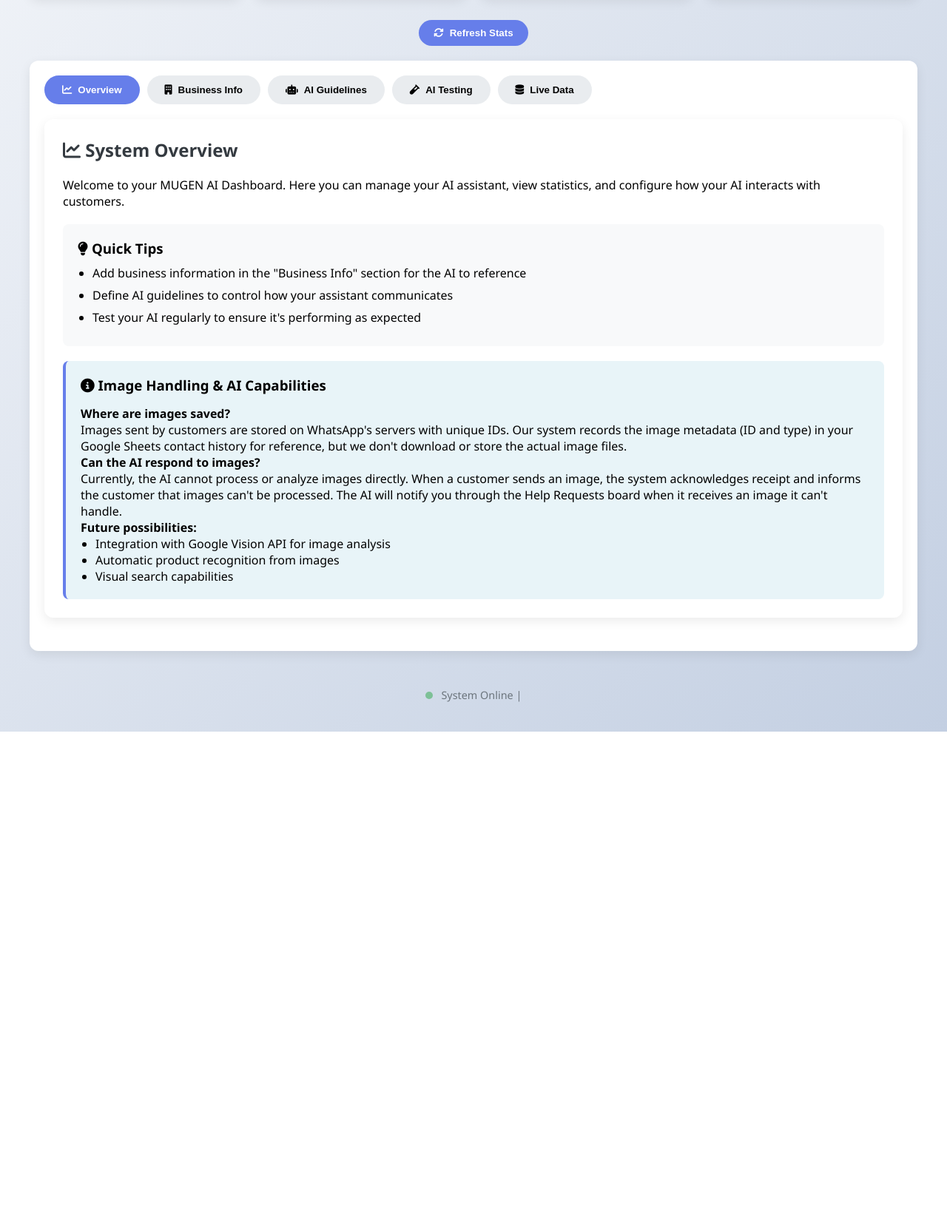
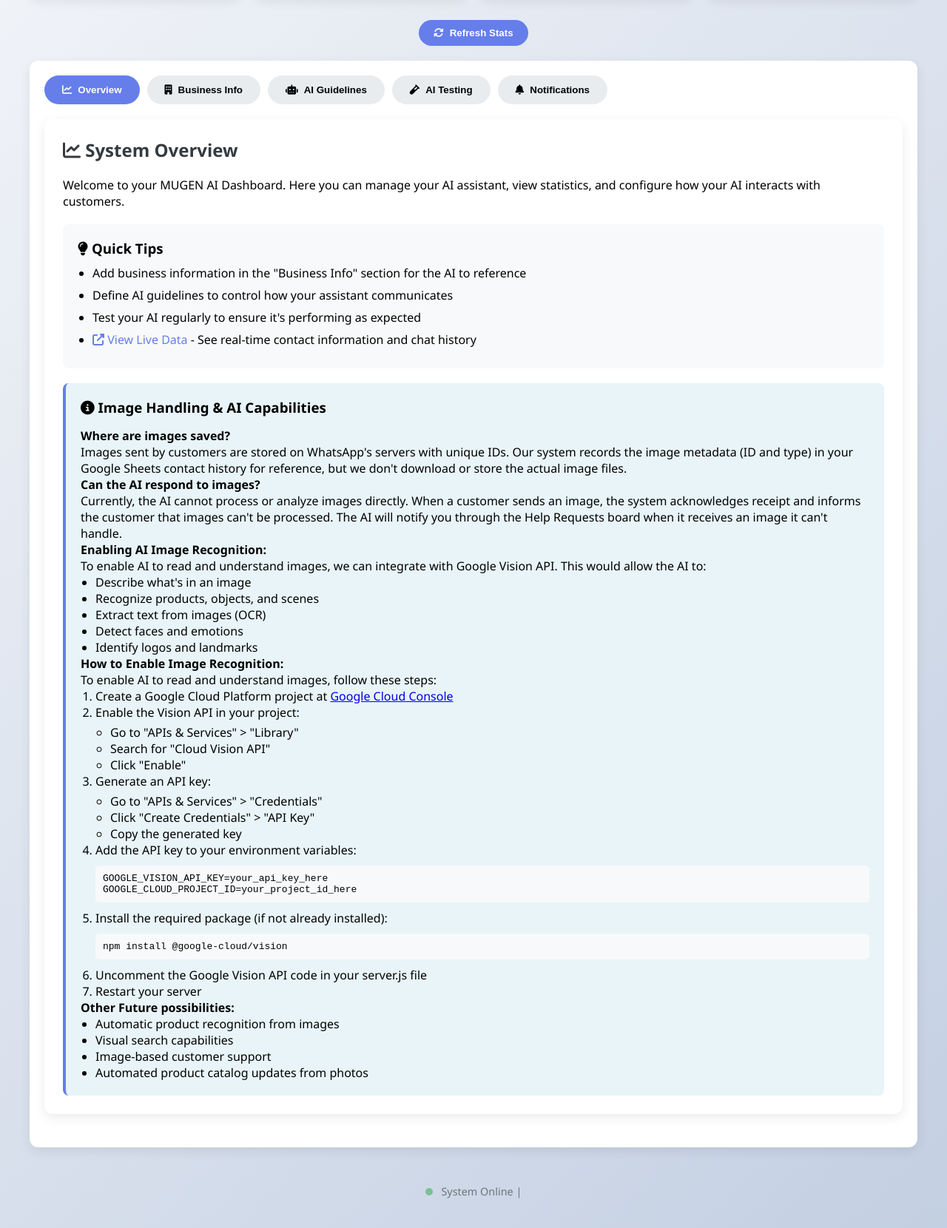
Before and after one commit to Mugen-GS/MUGEN-STORE, a website: page public/dashboard.html in a window 1280 px wide. Shown: the part 362-2022 px from the top of the page at 74% size. Before the commit the page ends 1351 px from the top, so only its background shows below. Drawn offline with Linux system fonts and the light colour scheme; no server answers.

Commit message:
Enhance dashboard navigation, improve image handling documentation, and add Google Vision API integration preparation

```diff
--- a/package.json
+++ b/package.json
@@ -13,6 +13,7 @@
   "dependencies": {
     "express": "^4.18.2",
     "axios": "^1.6.0",
-    "dotenv": "^16.3.1"
+    "dotenv": "^16.3.1",
+    "@google-cloud/vision": "^4.0.0"
   }
 }
--- a/public/dashboard.html
+++ b/public/dashboard.html
@@ -412,8 +412,8 @@
                 <button class="nav-tab" onclick="showTab('testing')">
                     <i class="fas fa-vial"></i> AI Testing
                 </button>
-                <button class="nav-tab" onclick="window.location.href='/live-data.html'">
-                    <i class="fas fa-database"></i> Live Data
+                <button class="nav-tab" onclick="showTab('notifications')">
+                    <i class="fas fa-bell"></i> Notifications
                 </button>
             </div>
 
@@ -430,6 +430,7 @@
                             <li style="margin-bottom: 8px;">Add business information in the "Business Info" section for the AI to reference</li>
                             <li style="margin-bottom: 8px;">Define AI guidelines to control how your assistant communicates</li>
                             <li style="margin-bottom: 8px;">Test your AI regularly to ensure it's performing as expected</li>
+                            <li style="margin-bottom: 8px;"><a href="/live-data.html" style="color: var(--primary); text-decoration: none;"><i class="fas fa-external-link-alt"></i> View Live Data</a> - See real-time contact information and chat history</li>
                         </ul>
                     </div>
 
@@ -443,11 +444,52 @@
                             <p><strong>Can the AI respond to images?</strong></p>
                             <p>Currently, the AI cannot process or analyze images directly. When a customer sends an image, the system acknowledges receipt and informs the customer that images can't be processed. The AI will notify you through the Help Requests board when it receives an image it can't handle.</p>
 
-                            <p><strong>Future possibilities:</strong></p>
+                            <p><strong>Enabling AI Image Recognition:</strong></p>
+                            <p>To enable AI to read and understand images, we can integrate with Google Vision API. This would allow the AI to:</p>
                             <ul style="padding-left: 20px;">
-                                <li>Integration with Google Vision API for image analysis</li>
+                                <li>Describe what's in an image</li>
+                                <li>Recognize products, objects, and scenes</li>
+                                <li>Extract text from images (OCR)</li>
+                                <li>Detect faces and emotions</li>
+                                <li>Identify logos and landmarks</li>
+                            </ul>
+
+                            <p><strong>How to Enable Image Recognition:</strong></p>
+                            <p>To enable AI to read and understand images, follow these steps:</p>
+                            <ol style="padding-left: 20px;">
+                                <li>Create a Google Cloud Platform project at <a href="https://console.cloud.google.com/" target="_blank">Google Cloud Console</a></li>
+                                <li>Enable the Vision API in your project:
+                                    <ul style="padding-left: 20px; margin-top: 5px;">
+                                        <li>Go to "APIs & Services" > "Library"</li>
+                                        <li>Search for "Cloud Vision API"</li>
+                                        <li>Click "Enable"</li>
+                                    </ul>
+                                </li>
+                                <li>Generate an API key:
+                                    <ul style="padding-left: 20px; margin-top: 5px;">
+                                        <li>Go to "APIs & Services" > "Credentials"</li>
+                                        <li>Click "Create Credentials" > "API Key"</li>
+                                        <li>Copy the generated key</li>
+                                    </ul>
+                                </li>
+                                <li>Add the API key to your environment variables:
+                                    <pre style="background: #f8f9fa; padding: 10px; border-radius: 5px; margin: 10px 0;">
+GOOGLE_VISION_API_KEY=your_api_key_here
+GOOGLE_CLOUD_PROJECT_ID=your_project_id_here</pre>
+                                </li>
+                                <li>Install the required package (if not already installed):
+                                    <pre style="background: #f8f9fa; padding: 10px; border-radius: 5px; margin: 10px 0;">npm install @google-cloud/vision</pre>
+                                </li>
+                                <li>Uncomment the Google Vision API code in your server.js file</li>
+                                <li>Restart your server</li>
+                            </ol>
+
+                            <p><strong>Other Future possibilities:</strong></p>
+                            <ul style="padding-left: 20px;">
                                 <li>Automatic product recognition from images</li>
                                 <li>Visual search capabilities</li>
+                                <li>Image-based customer support</li>
+                                <li>Automated product catalog updates from photos</li>
                             </ul>
                         </div>
                     </div>
@@ -616,6 +658,22 @@
                     </div>
                 </div>
             </div>
+
+            <!-- Add this new section for notifications -->
+            <div class="tab-content" id="notifications-tab">
+                <div class="section">
+                    <div class="section-header">
+                        <h2><i class="fas fa-bell"></i> AI Notifications</h2>
+                        <button class="btn btn-primary" onclick="clearHelpRequests()">
+                            <i class="fas fa-trash"></i> Clear All Notifications
+                        </button>
+                    </div>
+                    <div id="help-requests-list">
+                        <p>No notifications at the moment. The AI will notify you here when it needs assistance.</p>
+                    </div>
+                </div>
+            </div>
+
         </div>
 
         <div class="footer">
@@ -969,13 +1027,9 @@
                 const response = await fetch('/api/help-requests');
                 const data = await response.json();
 
+                const helpList = document.getElementById('help-requests-list');
+
                 if (data.requests && data.requests.length > 0) {
-                    // Show help board and add requests
-                    const helpBoard = document.getElementById('ai-help-board');
-                    const helpList = document.getElementById('help-requests-list');
-
-                    helpBoard.style.display = 'block';
-
                     // Clear current content
                     helpList.innerHTML = '';
 
@@ -1014,9 +1068,12 @@
 
                         helpList.appendChild(requestElement);
                     });
+                } else {
+                    helpList.innerHTML = '<p>No notifications at the moment. The AI will notify you here when it needs assistance.</p>';
                 }
             } catch (error) {
                 console.error('Error loading help requests:', error);
+                document.getElementById('help-requests-list').innerHTML = '<p>Error loading notifications</p>';
             }
         }
 
```
Also changed, not shown: server.js (+54 -3 lines), whatsappService.js (+42 -0 lines).
